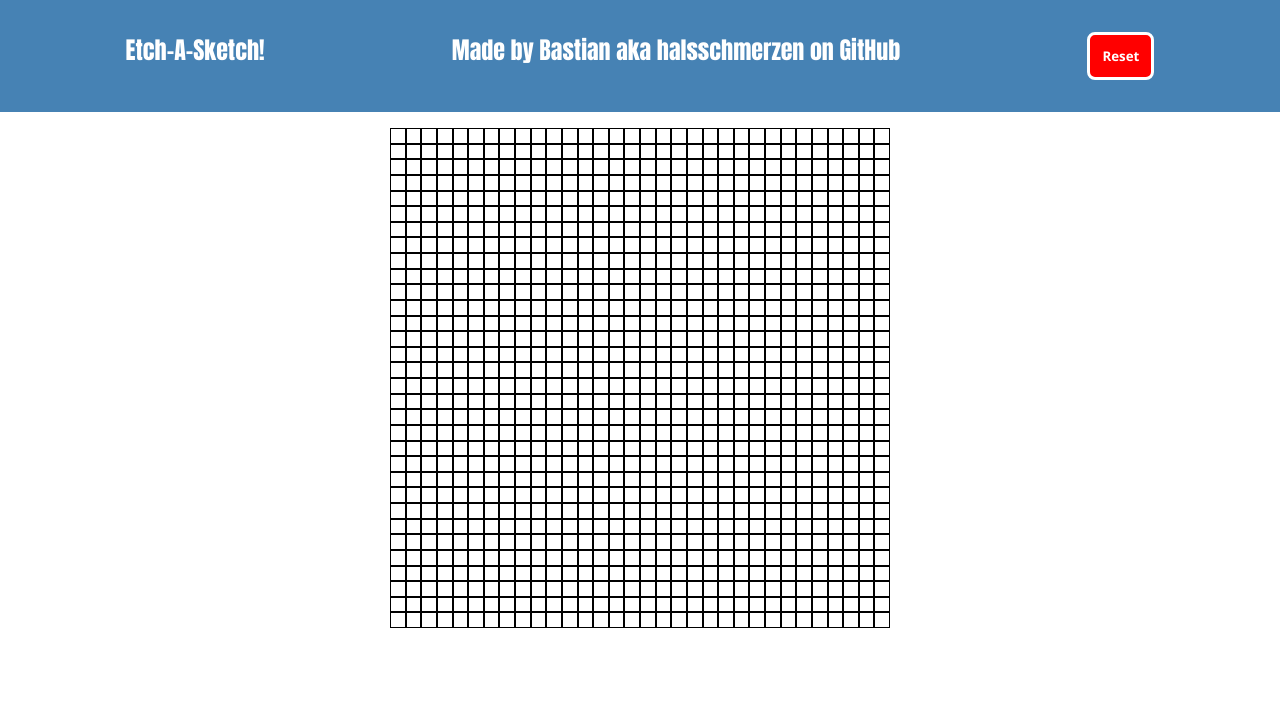
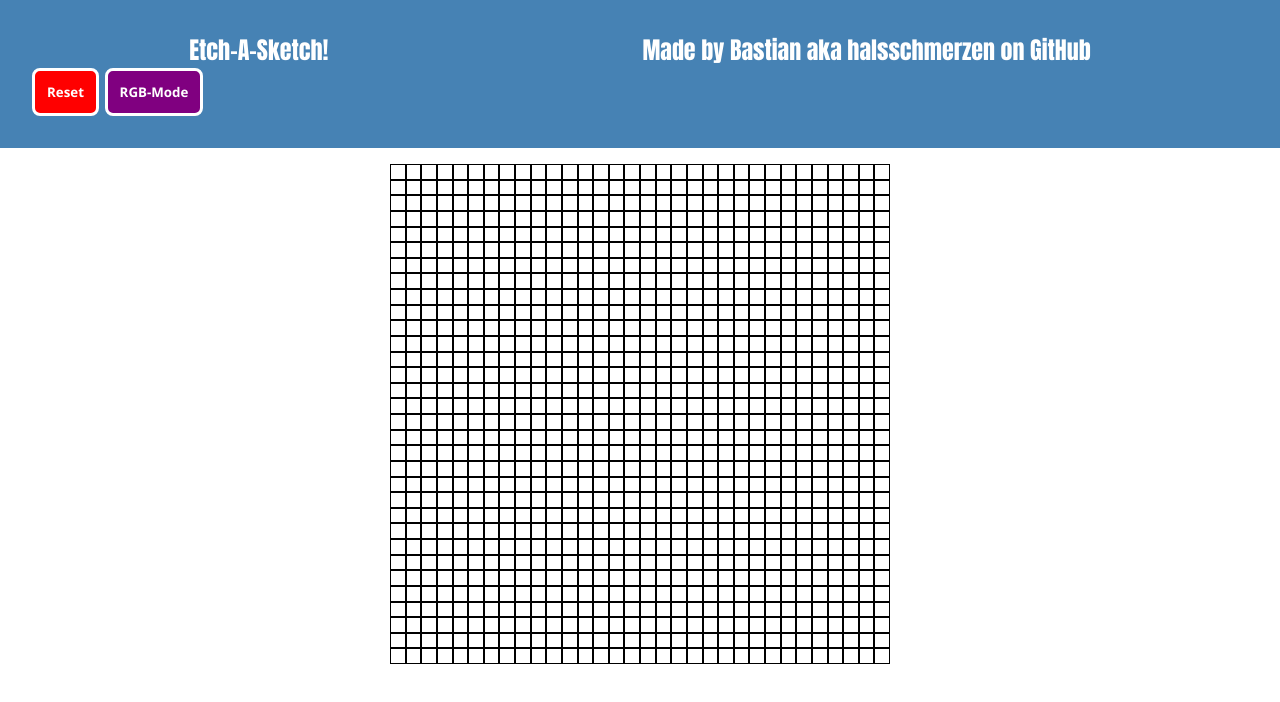
Before and after one commit to halsschmerzen/etch-a-sketch, a plain HTML site: page index.html in a window 1280 px wide. Drawn offline with Linux system fonts and the light colour scheme.

Commit message:
Added an RGB Mode for HTML CSS

```diff
--- a/index.html
+++ b/index.html
@@ -12,7 +12,11 @@
       <div id="header-text">
         <p>Etch-A-Sketch!</p>
         <p>Made by Bastian aka halsschmerzen on GitHub</p>
+      </div>
+      <div id="button-container">
         <button id="reset-button">Reset</button>
+        <button id="rgb-mode">RGB-Mode</button>
+        <p id="rgb-status"></p>
       </div>
     </div>
 
--- a/style.css
+++ b/style.css
@@ -3,8 +3,6 @@
     margin: 0;
     box-sizing: border-box;
 }
-
-
 
 .header {
     padding: 2rem;
@@ -20,7 +18,7 @@
     display:flex;
     justify-content: space-around;
 }
-#header-text button {
+#button-container button {
     padding: 12px;
     border: 3px solid white;
     border-radius: 8px;
@@ -29,6 +27,11 @@
     font-family: 'Segoe UI', Tahoma, Geneva, Verdana, sans-serif;
     color: white;
     font-weight: bold;
+}
+
+
+#button-container #rgb-mode {
+    background-color: purple;
 }
 
 
```
